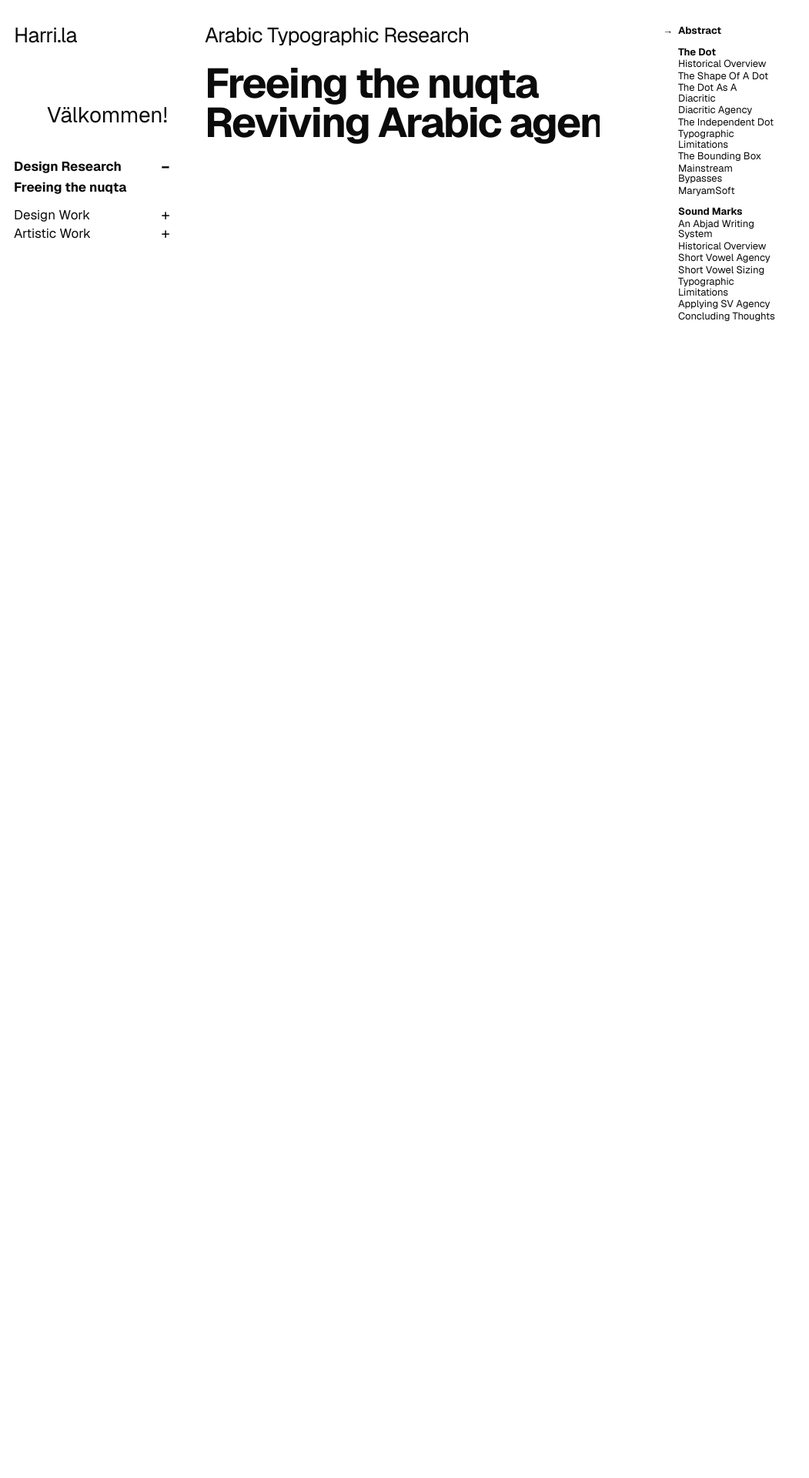
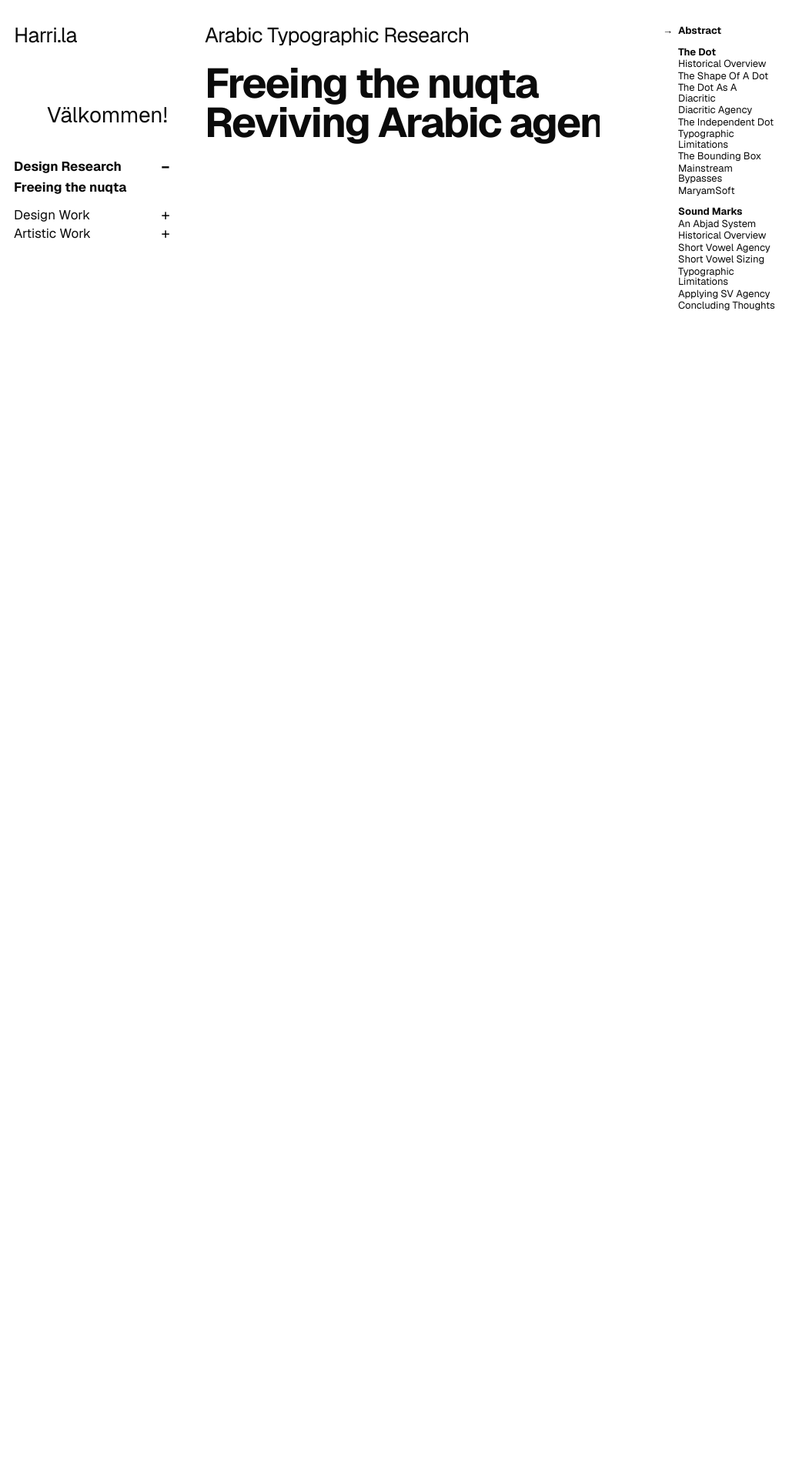
Before and after one commit to somethingishappening/somethingishappening.github.io, a Jekyll site: the page built from _research/tahriir-project.md, in a window 1280 px wide. Shown: the top 1920 px of the page at 77% size, without its empty margins (0-1051 px from the left). Built offline with Jekyll 4.4.1, drawn with Linux system fonts in a browser that asks for light colours.

Commit message:
Update _research/tahriir-project.md (via Pages CMS)

```diff
--- a/_research/tahriir-project.md
+++ b/_research/tahriir-project.md
@@ -393,7 +393,7 @@ sections:
       possible ways to simulate their immediacy in mainstream typesetting
       environments.
     nav_column: left
-  - heading: An Abjad Writing System
+  - heading: An Abjad System
     heading_level: h2
     body: Arabic is a semi-Abjad or partially consonantal writing system. Unlike an
       alphabetic scheme, an abjad system represents only consonants in writing.
```
